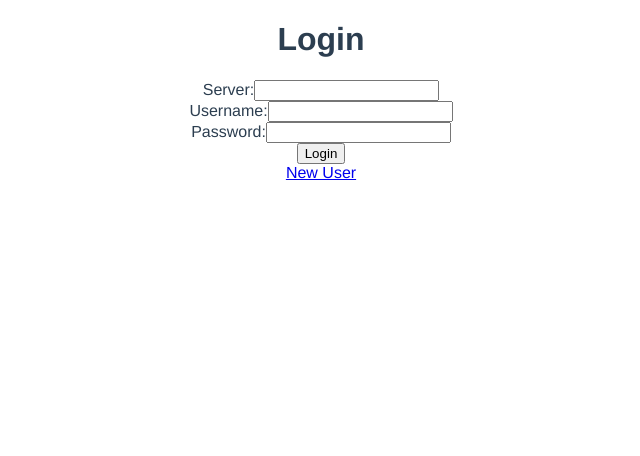
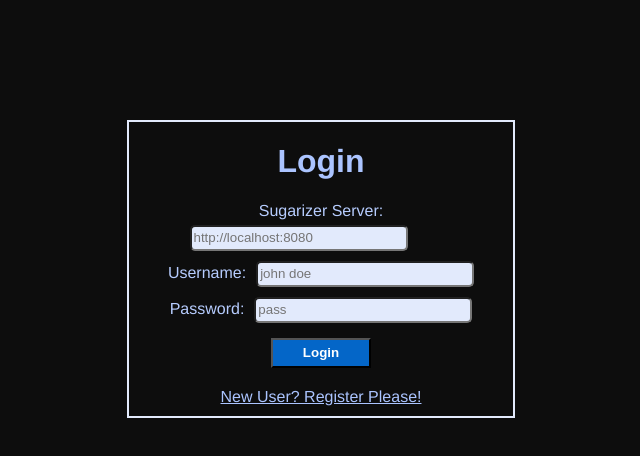
Before and after one commit to vinayaknayar/sugarizer-demo, a Vue app: page / in a window 1280 px wide. Shown: the top 456 px of the page, without its empty margins (319-959 px from the left). Built offline with nearby package versions, Linux system fonts and the light colour scheme.

Commit message:
chore: enhancemenent of the UI

```diff
--- a/src/App.vue
+++ b/src/App.vue
@@ -8,19 +8,32 @@
   -webkit-font-smoothing: antialiased;
   -moz-osx-font-smoothing: grayscale;
   text-align: center;
-  color: #2c3e50;
+  color: #b6ccfe;
+  width: 100%;
+  margin: 0;
+  padding: 0;
 }
 
 nav {
   padding: 30px;
+  gap: 30px;
 }
 
 nav a {
+  margin: 50px;
   font-weight: bold;
-  color: #2c3e50;
+  color: #788bff;
 }
 
 nav a.router-link-exact-active {
-  color: #42b983;
+  color: #5465ff;
+}
+body{
+  margin: 0;
+  padding: 0;
+  /* min-width: 100%; */
+  /* justify-self:  */
+
+  background-color: rgb(13, 13, 13);
 }
 </style>
--- a/src/components/Settings.vue
+++ b/src/components/Settings.vue
@@ -1,28 +1,37 @@
 <template>
-    <div class="update-details">
+    <div class="login update-details">
         <h1>Update User Details</h1>
         <form @submit.prevent="submit">
             <div>
-                <label>name</label>
+                <label>Username:</label>
                 <input type="text" id="username" v-model="form.name">
             </div>
             <div>
-                <label>password</label>
+                <label>Password:</label>
                 <input type="password" id="password" v-model="form.password">
             </div>
             <div>
-                <label>language</label>
-                <input type="text" id="language" v-model="form.language" placeholder="{{ this.form.language }}">
+                <label>Language:</label>
+                <input type="text" id="language" v-model="form.language" >
             </div>
-            <div>
+            <!-- <div>
                 <Sketch v-model="color.Stroke" />
                 <div>Selected Color: {{ color.Stroke.hex }}</div>
             </div>
             <div>
                 <Sketch v-model="color.Fill" />
                 <div>Selected Color: {{ color.Fill.hex }}</div>
+            </div> -->
+            <div class="sketch" >
+                <div>Stroke Color:</div>
+                <Sketch v-model="color.Stroke" style="margin-right: 10px;"/>
             </div>
-            <button type="submit">Update</button>
+            <div class="sketch" style="gap:0px">
+                <div style="margin-left: 10px;">Fill Color: </div>
+                <Sketch v-model="color.Fill"  style="margin-left: 10px;"/>
+                <!-- <div>Selected Color: {{ color.Fill.hex }}</div> -->
+            </div>
+            <button type="submit" class="submit-btn update-btn">Update</button>
         </form>
     </div>
 </template>
@@ -90,14 +99,36 @@
             try {
                 await this.update(userDetails);
                 this.showError = false;
-                // this.$router.push("/home");
+                this.$router.push("/home");
+                alert("Details Updated Successfully!");
 
             } catch (e) {
                 console.log(`this.registeration failed: ${e}`);
                 this.showError = true;
+                alert("Details Update Failed!"+e.message);
             }
 
         }
     }
 }
 </script>
+<style>
+.update-details{
+    top: 2vh !important;
+    color: #b6ccfe;
+    margin: 10px;
+}
+
+.sketch{
+    width: fit-content;
+    margin: auto;
+    margin-bottom: 5px;
+    margin-top: 5px;
+    display: flex;
+    align-items: center;
+    gap: 10px;
+}
+.update-btn{
+    background-color: #ffaa00d9 !important;
+}
+</style>
--- a/src/views/AboutView.vue
+++ b/src/views/AboutView.vue
@@ -1,4 +1,9 @@
 <template>
+  <nav>
+    <!-- <router-link to="/">Login</router-link> | -->
+    <RouterLink to="/home">Home</RouterLink> |
+    <router-link to="/about">About</router-link>
+  </nav>
   <div class="about">
     <h1>This is an about page</h1>
   </div>
--- a/src/views/HomeView.vue
+++ b/src/views/HomeView.vue
@@ -1,32 +1,47 @@
 <template>
-   <nav>
+  <nav>
     <!-- <router-link to="/">Login</router-link> | -->
     <RouterLink to="/home">Home</RouterLink> |
     <router-link to="/about">About</router-link>
   </nav>
   <div class="home">
-    <img alt="Vue logo" src="../assets/logo.png">
-    <!-- <HelloWorld msg="Welcome to Your Vue.js App"/> -->
+    <!-- <img alt="Vue logo" src="../assets/logo.png">
+    <HelloWorld msg="Welcome to Your Vue.js App"/>
     <p> token: {{ token }}</p>
-    <p> id: {{ id }}</p>
-    <button @click="getFavActivities()">Home View(Get Favorite)</button>
-    <button @click="getAllActivities()">List View(All activities)</button>
-    <button @click="deleteUser()">Delete Account</button>
-    <button @click="getSettings()">Settings</button>
+    <p> id: {{ id }}</p> -->
+    <div class="get-elements">
+      <button class="get-buttons" @click="getFavActivities()">Home View(Favorite Activities)</button>
+      <button class="get-buttons" @click="getAllActivities()">List View(All activities)</button>
+      <button class="get-buttons settings-btn" @click="getSettings()">Settings</button>
+      <button class="get-buttons logout-btn" @click="logOut()">Log Out</button>
+      <button class="get-buttons delete-btn" @click="deleteUser()">Delete Account</button>
+    </div>
     <div class="activities" v-if="homeView">
-      <h1>Activities</h1>
-      <div class="activity" v-for="activity in favActivities" :key="activity.id">
-        <h2>Name of activity: {{ activity.name }}</h2>
-        <p>Activity icon path: {{ activity.icon }}</p>
-      </div>
+      <table style="width:30%">
+        <tr>
+          <th>Name of the Activity</th>
+          <th>Activity Icon Path</th>
+        </tr>
+        <tr v-for="activity in favActivities" :key="activity.id">
+          <td>{{ activity.name }}</td>
+          <td>{{ activity.icon }}</td>
+
+        </tr>
+      </table>
     </div>
     <div class="activities" v-if="listView">
-      <h1>Activities</h1>
-      <div class="activity" v-for="activity in allActivities" :key="activity.id">
-        <h2>Name of activity: {{ activity.name }}</h2>
-        <p>Activity icon path: {{ activity.icon }}</p>
-        <p>Activity is favorite: {{ activity.favorite }}</p>
-      </div>
+      <table style="width:30%">
+        <tr>
+          <th>Name of the Activity</th>
+          <th>Activity Icon Path</th>
+          <th>Favorite</th>
+        </tr>
+        <tr v-for="activity in allActivities" :key="activity.id">
+          <td>{{ activity.name }}</td>
+          <td>{{ activity.icon }}</td>
+          <td>{{ activity.favorite }}</td>
+        </tr>
+      </table>
     </div>
     <div class="settings" v-if="showSettings">
       <Settings :id="id" :token="token" />
@@ -61,12 +76,22 @@
   //     return this.$route.params.user;
   //   }
   // }
-  mounted() {
+  async mounted() {
     const userToken = JSON.parse(localStorage.getItem("token"));
     const userID = JSON.parse(localStorage.getItem("id"));
     this.token = userToken;
     this.id = userID;
     console.log(`this is token: ${this.token}`);
+    try {
+      await this.getFavActivities();
+      this.homeView = true;
+      this.showError = false;
+    } catch (err) {
+      this.showError = true;
+      this.errorMessage = err.message;
+      alert(err.message+". Please log in again!");
+      this.$router.push("/");
+    }
 
   },
   methods: {
@@ -123,15 +148,85 @@
       this.listView = false;
       this.allActivities = response.data;
       this.$router.push('/');
-      localStorage.setItem("id", null);
-      localStorage.setItem("token", null);
+      localStorage.clear();
     },
 
     getSettings() {
       this.showSettings = true;
       this.homeView = false;
       this.listView = false;
+    },
+
+    logOut() {
+      this.showSettings = false;
+      this.homeView = false;
+      this.listView = false;
+      this.$router.push('/');
+      localStorage.clear();
     }
   }
 }
 </script>
+<style>
+.home {
+  text-align: center;
+  color: #2c3e50;
+}
+
+.get-elements {
+  display: flex;
+  justify-content: center;
+  gap: 10px;
+}
+
+.get-buttons {
+  background-color: #4CAF50;
+  border: none;
+  color: white;
+  padding: 15px 32px;
+  text-align: center;
+  text-decoration: none;
+  display: inline-block;
+  font-size: 16px;
+  margin: 4px 2px;
+  cursor: pointer;
+}
+
+.settings-btn {
+  background-color: #ffaa00d9;
+  /* color: black; */
+}
+
+.logout-btn {
+  background-color: #ff66d9;
+}
+
+.delete-btn {
+  background-color: #ac3333;
+}
+
+.get-buttons:hover {
+  background-color: #415041;
+}
+
+table,
+th,
+td {
+  border: 1px solid #e2eafc;
+}
+
+th {
+  background-color: #9ca9fc;
+}
+
+td {
+  background-color: #c4d3f8;
+}
+
+.activities {
+  display: flex;
+  flex-direction: column;
+  align-items: center;
+  margin: 15px;
+}
+</style>
--- a/src/views/LoginView.vue
+++ b/src/views/LoginView.vue
@@ -2,22 +2,22 @@
   <div class="login">
     <h1>Login</h1>
     <form @submit.prevent="submit">
-      <div>
-        <label for="username">Server:</label>
-        <input type="text" name="server" v-model="baseUrl" @input="updateBaseUrl" />
+      <div class="form-elements">
+        <label for="server"  >Sugarizer Server:</label>
+        <input type="text" name="server" v-model="baseUrl" @input="updateBaseUrl" placeholder="http://localhost:8080" style="margin-right: 50px;"/>
       </div>
-      <div>
-        <label for="username">Username:</label>
-        <input type="text" name="username" v-model="form.name" />
+      <div class="form-elements">
+      <label for="username" >Username:</label>
+        <input type="text" name="username" v-model="form.name" placeholder="john doe"/>
       </div>
-      <div>
+      <div class="form-elements">
         <label for="password">Password:</label>
-        <input type="password" name="password" v-model="form.password" />
+        <input type="password" name="password" v-model="form.password" placeholder="pass"/>
       </div>
-      <button type="submit">Login</button>
+      <button type="submit" class="submit-btn">Login</button>
     </form>
-    <div>
-      <router-link to="/register">New User</router-link>
+    <div class="login-signup-route">
+      <router-link to="/register" class="links">New User? Register Please!</router-link>
       <!-- <button @click="login">New User</button> -->
     </div>
   </div>
@@ -90,3 +90,60 @@
   },
 };
 </script>
+<style>
+input{
+  margin: 5px;
+  height: 20px;
+  width: 210px;
+  border-radius: 5px;
+  background-color: #e2eafc;
+}
+label{
+  margin: 5px;
+  /* display: block; */
+  text-align: center;
+}
+.login{
+  display: flex;
+  flex-direction: column;
+  /* align-items: center; */
+  justify-content: center;
+  /* height: 100vh; */
+  margin: auto;
+  width: 30%;
+  position: relative;
+  top: 15vh;
+  border: solid 2px #e2eafc;
+}
+h1{
+  color: #abc4ff;
+}
+.submit-btn{
+  margin: 10px;
+  height: 30px;
+  width: 100px;
+  border-radius: 0px;
+  background-color: #0466c8;
+  color: white;
+  font-weight: bold;
+}
+.submit-btn:hover{
+  background-color: #abc4ff;
+  color: black;
+  cursor: pointer;
+}
+.login-signup-route{
+  margin: 10px;
+  text-align: center;
+}
+.links{
+  color: #abc4ff;
+}
+.links:hover{
+  color: #0466c8;
+  cursor: pointer;
+}
+/* .links:visited{
+  color: #abc4ff;
+} */
+</style>
--- a/src/views/RegisterView.vue
+++ b/src/views/RegisterView.vue
@@ -1,31 +1,32 @@
 <template>
-    <div class="login">
-        <h1>Login</h1>
+    <div class="login register">
+        <h1>Register</h1>
         <form @submit.prevent="submit">
             <div>
-                <label for="username">Server:</label>
-                <input type="text" name="server" v-model="baseUrl" @input="updateBaseUrl" />
+                <label for="username">Sugarizer Server:</label>
+                <input type="text" name="server" v-model="baseUrl" @input="updateBaseUrl" placeholder="http://localhost:8080" style="margin-right: 50px;" required/>
             </div>
             <div>
                 <label for="username">Username:</label>
-                <input type="text" name="username" v-model="form.name" />
+                <input type="text" name="username" v-model="form.name" placeholder="john doe" required/>
             </div>
             <div>
                 <label for="password">Password:</label>
-                <input type="password" name="password" v-model="form.password" />
+                <input type="password" name="password" v-model="form.password" placeholder="pass" required/>
             </div>
-            <div>
-                <Sketch v-model="color.Stroke" />
-                <div>Selected Color: {{ color.Stroke.hex }}</div>
+            <div class="sketch" >
+                <div>Stroke Color:</div>
+                <Sketch v-model="color.Stroke" style="margin-right: 10px;"/>
             </div>
-            <div>
-                <Sketch v-model="color.Fill" />
-                <div>Selected Color: {{ color.Fill.hex }}</div>
+            <div class="sketch" style="gap:0px">
+                <div style="margin-left: 10px;">Fill Color: </div>
+                <Sketch v-model="color.Fill"  style="margin-left: 10px;"/>
+                <!-- <div>Selected Color: {{ color.Fill.hex }}</div> -->
             </div>
-            <button type="submit">Register</button>
+            <button type="submit" class="submit-btn">Register</button>
         </form>
-        <div>
-            <router-link to="/">Login</router-link>
+        <div class="login-signup-route">
+            <router-link to="/" class="links">Already a user? Login Please!</router-link>
             <!-- <button @click="login">New User</button> -->
         </div>
     </div>
@@ -114,7 +115,7 @@
             try {
                 await this.register(userJson);
                 this.showError = false;
-                this.$router.push("/home");
+                this.$router.push("/");
 
             } catch (e) {
                 console.log(`this.registeration failed: ${e}`);
@@ -124,3 +125,17 @@
     }
 }
 </script>
+<style>
+.register{
+    top: 2vh
+}
+.sketch{
+    /* width: 100%; */
+    width: fit-content;
+    margin: auto;
+    margin-bottom: 5px;
+    display: flex;
+    align-items: center;
+    gap: 10px;
+}
+</style>
```
